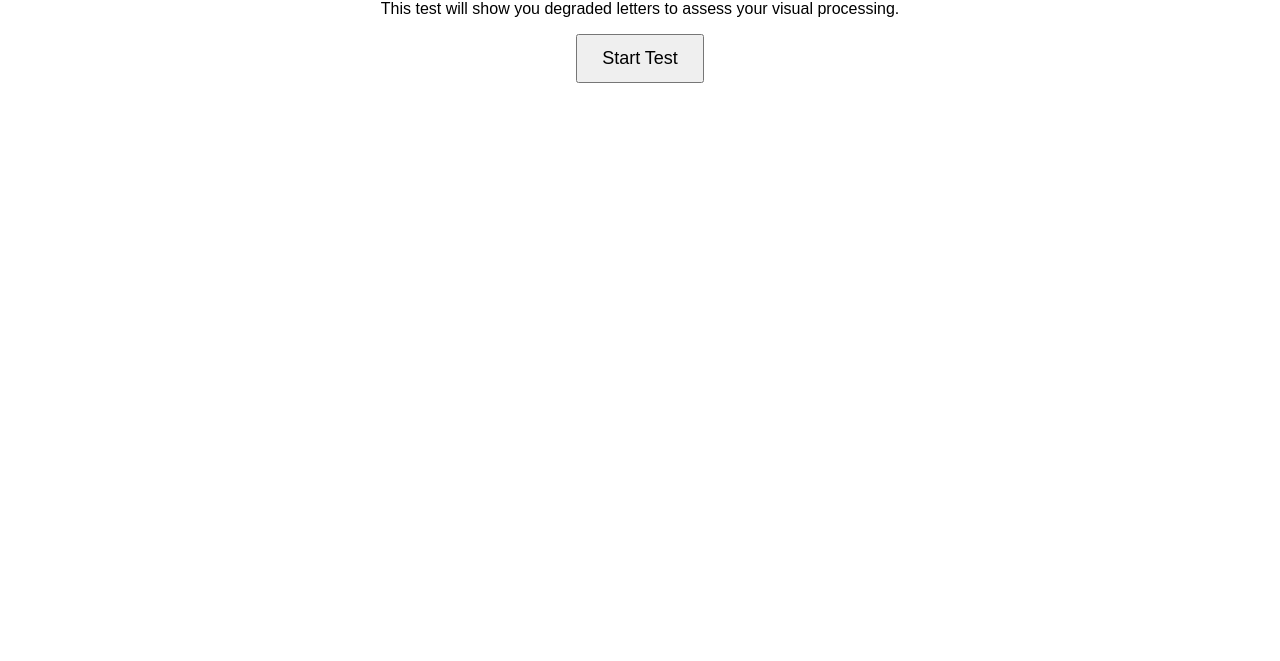
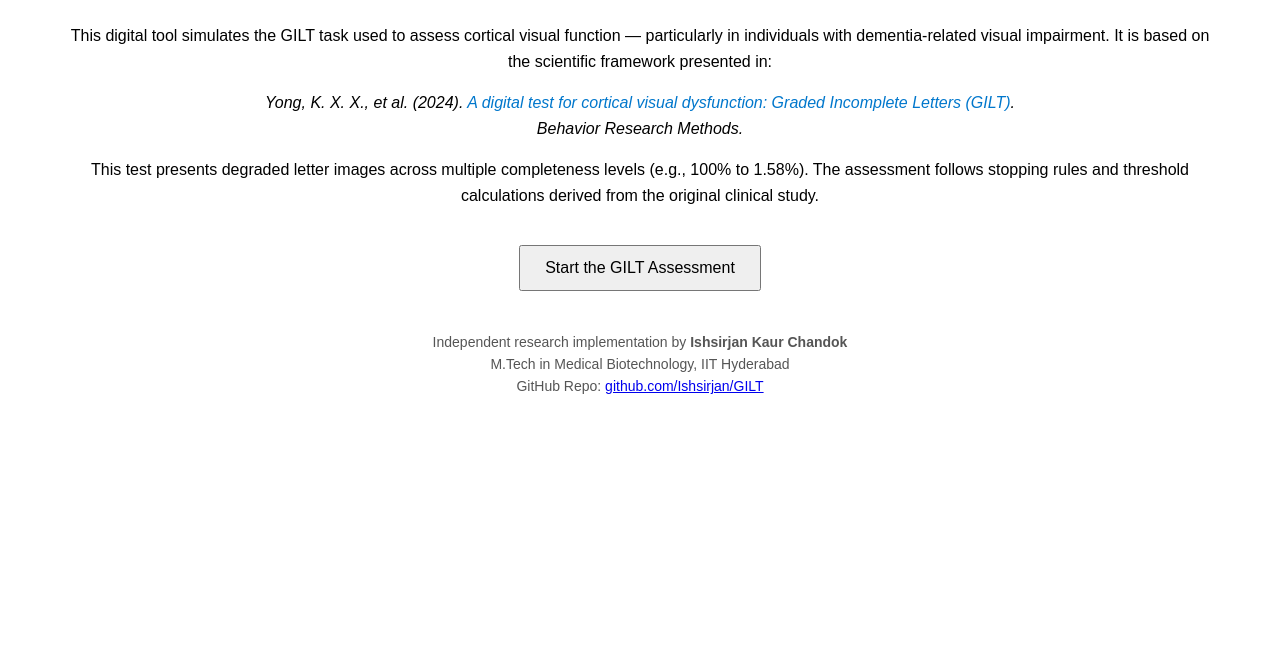
Before and after one commit to Ishsirjan/GILT, a plain HTML site: page templates/index.html in a window 1280 px wide. Shown: the part 139-800 px from the top of the page. Drawn offline with Linux system fonts and the light colour scheme.

Commit message:
Update index.html

```diff
--- a/templates/index.html
+++ b/templates/index.html
@@ -1,15 +1,58 @@
 <!DOCTYPE html>
 <html>
 <head>
-  <title>GILT Test - Start</title>
+  <title>GILT: Visual Assessment Tool</title>
   <style>
-    body { font-family: Arial, sans-serif; text-align: center; padding: 50px; }
-    button { padding: 12px 24px; font-size: 18px; }
+    body {
+      font-family: Arial, sans-serif;
+      text-align: center;
+      padding: 60px;
+      line-height: 1.6;
+    }
+    a button {
+      padding: 12px 24px;
+      font-size: 16px;
+      margin-top: 20px;
+    }
+    .reference {
+      font-size: 14px;
+      margin-top: 40px;
+      color: #555;
+    }
+    .paper-link a {
+      color: #0077cc;
+      text-decoration: none;
+    }
   </style>
 </head>
 <body>
-  <h1>🧠 Welcome to the GILT Visual Test</h1>
-  <p>This test will show you degraded letters to assess your visual processing.</p>
-  <a href="/start"><button>Start Test</button></a>
+
+  <h1>Graded Incomplete Letter Test (GILT)</h1>
+
+  <p>
+    This digital tool simulates the GILT task used to assess cortical visual function — particularly in individuals with dementia-related visual impairment.
+    It is based on the scientific framework presented in:
+  </p>
+
+  <div class="paper-link">
+    <i>Yong, K. X. X., et al. (2024). <a href="https://link.springer.com/article/10.3758/s13428-024-02448-7" target="_blank">
+    A digital test for cortical visual dysfunction: Graded Incomplete Letters (GILT)</a>. <br>Behavior Research Methods.</i>
+  </div>
+
+  <p>
+    This test presents degraded letter images across multiple completeness levels (e.g., 100% to 1.58%). The assessment follows stopping rules and threshold calculations
+    derived from the original clinical study.
+  </p>
+
+  <a href="/start">
+    <button>Start the GILT Assessment</button>
+  </a>
+
+  <div class="reference">
+    Independent research implementation by <b>Ishsirjan Kaur Chandok</b><br>
+    M.Tech in Medical Biotechnology, IIT Hyderabad<br>
+    GitHub Repo: <a href="https://github.com/Ishsirjan/GILT" target="_blank">github.com/Ishsirjan/GILT</a>
+  </div>
+
 </body>
 </html>
```
